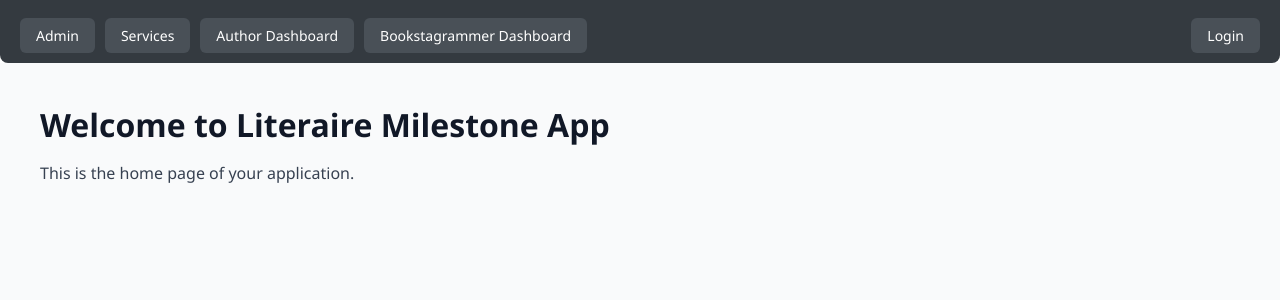
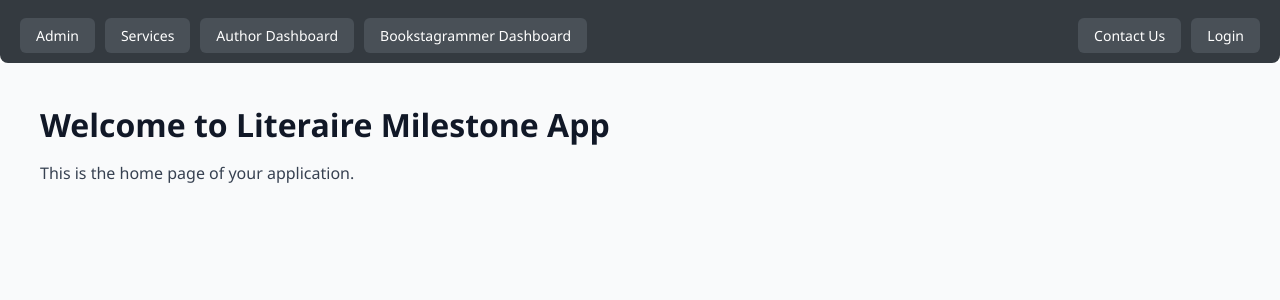
Before and after one commit to AliyulRahman/sample_lm_app, a React (Vite) app: page / in a window 1280 px wide. Shown: the top 300 px of the page. Built offline with nearby package versions, Linux system fonts and the light colour scheme.

Commit message:
contact us added in nav bar

```diff
--- a/src/components/Navbar/index.jsx
+++ b/src/components/Navbar/index.jsx
@@ -13,6 +13,7 @@ export default function Navbar() {
         <button onClick={() => navigate("/")}>Bookstagrammer Dashboard</button>
       </div>
       <div className="navbar-right">
+        <button onClick={() => navigate("/contactus")}>Contact Us</button>
         <button onClick={() => navigate("/login")}>Login</button>
       </div>
     </nav>
```
